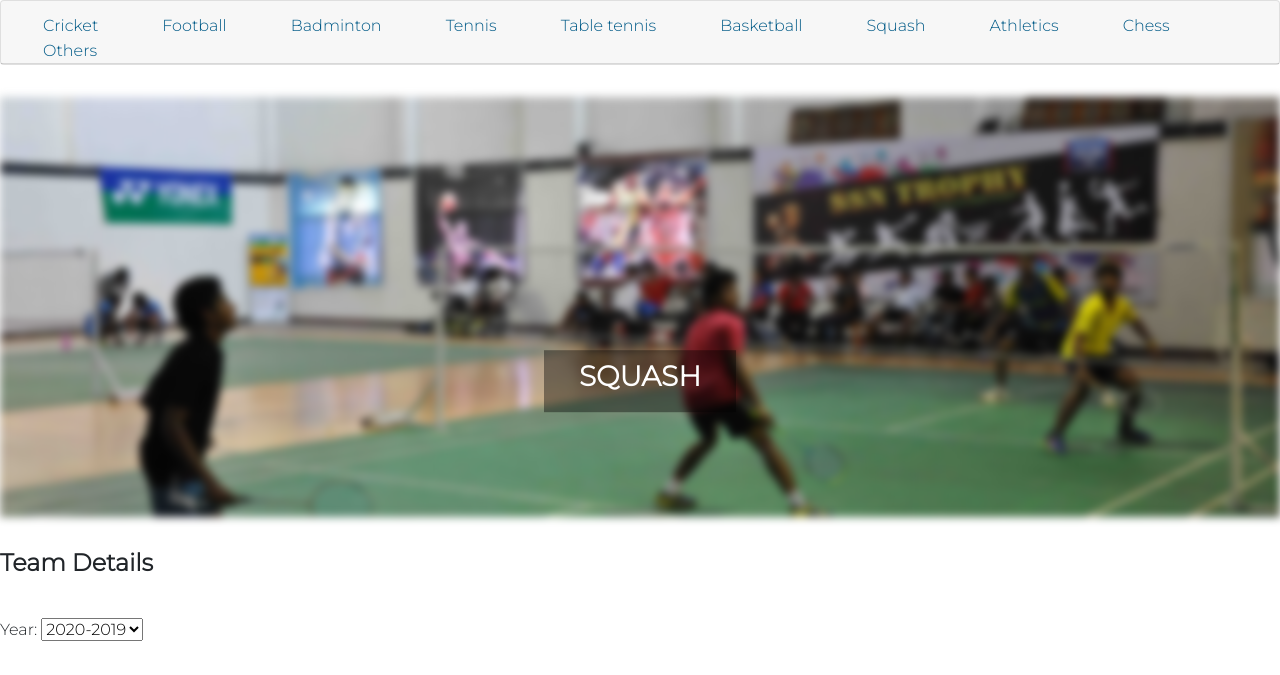
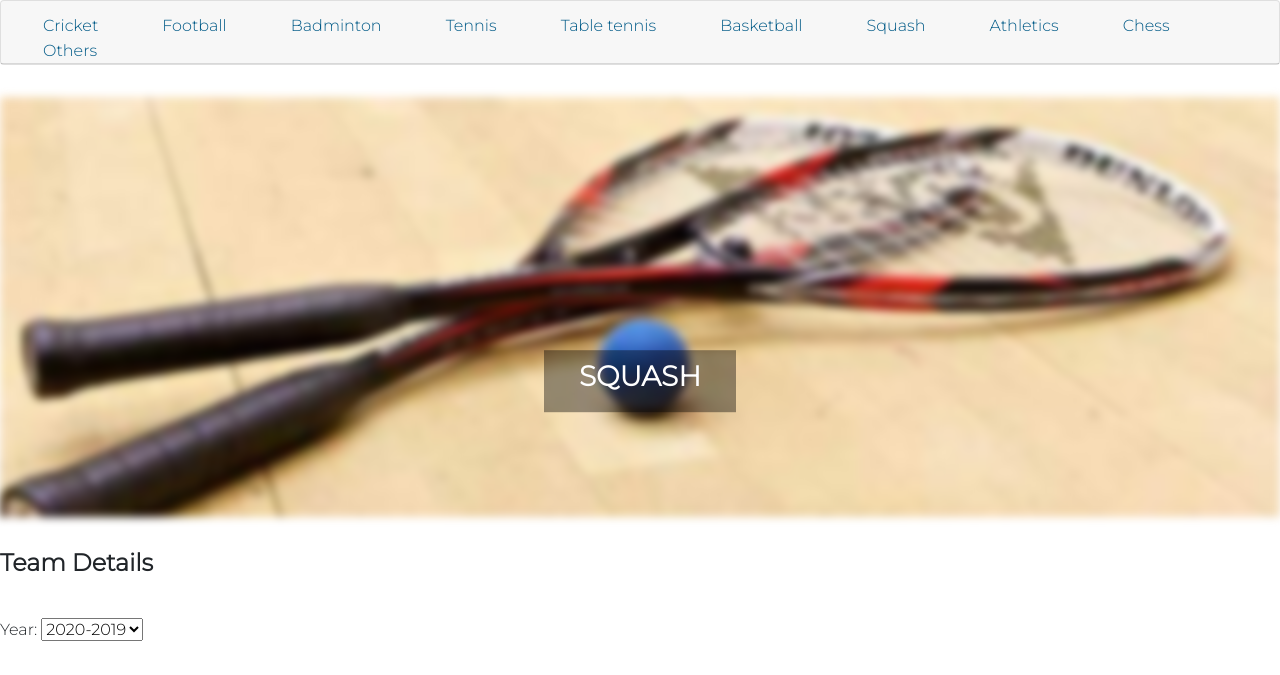
Before and after one commit to Elakkiya02/SSN-Sports-website, a plain HTML site: page sq1.html in a window 1280 px wide. Shown: the part 99-774 px from the top of the page. Drawn offline with nearby package versions, Linux system fonts and the light colour scheme.

Commit message:
Update sq1.html

```diff
--- a/sq1.html
+++ b/sq1.html
@@ -30,7 +30,7 @@
     <!-- Favicon -->
     <link rel="icon" href="images/SSN_favicon.png" />
     <!-- stylesheet -->
-    <link rel="stylesheet" href="styles-badminton.css" />
+    <link rel="stylesheet" href="styles-squash.css" />
     <title>SSN Sports website</title>
 </head>
 
```
